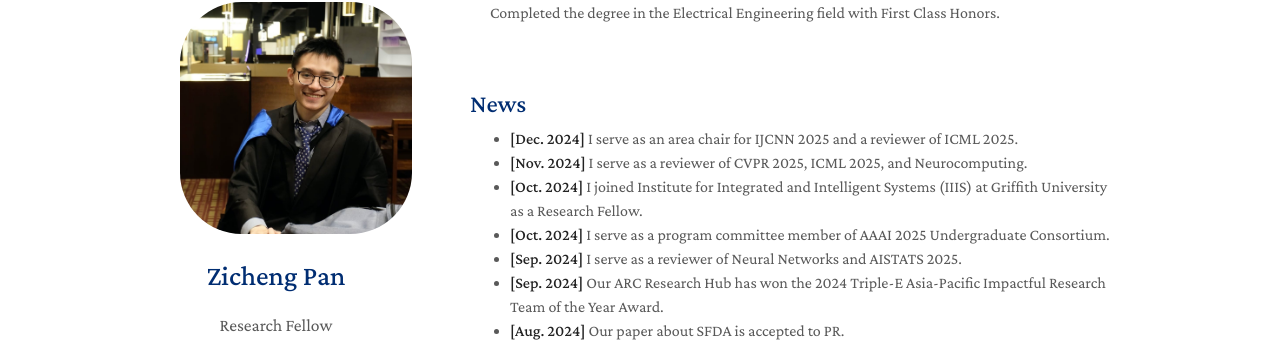
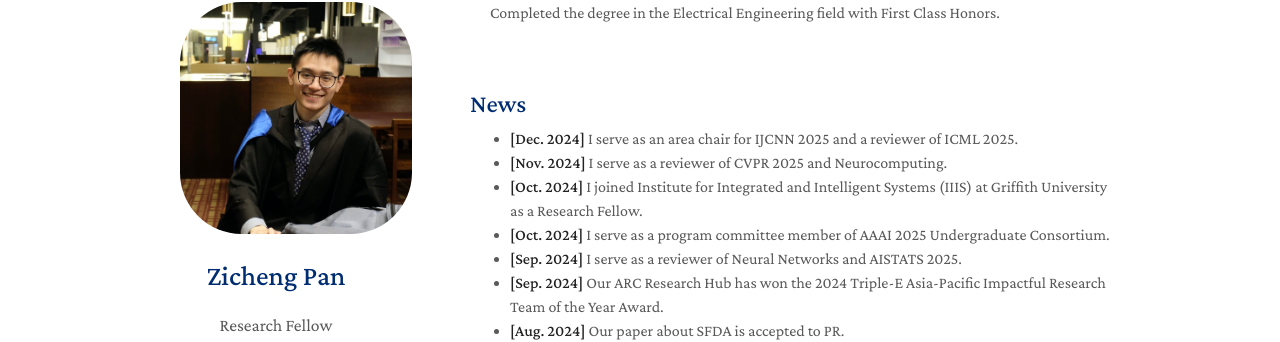
Before and after one commit to zichengpan/zichengpan.github.io, a Jekyll site: the page built from index.md, in a window 1280 px wide and 900 px high, scrolled down 545 px. Shown: the part 106-448 px from the top of the window. Built offline with Jekyll 4.4.1, drawn with Linux system fonts in a browser that asks for light colours; a style sheet for code colours, icons or effects is not loaded.

Commit message:
10.15-2024finalboardcast

```diff
--- a/_includes/news.md
+++ b/_includes/news.md
@@ -4,7 +4,7 @@
 
 <ul>
 <li><strong>[Dec. 2024]</strong> I serve as an area chair for IJCNN 2025 and a reviewer of ICML 2025.</li>
-<li><strong>[Nov. 2024]</strong> I serve as a reviewer of CVPR 2025, ICML 2025, and Neurocomputing.</li>
+<li><strong>[Nov. 2024]</strong> I serve as a reviewer of CVPR 2025 and Neurocomputing.</li>
 <li><strong>[Oct. 2024]</strong> I joined Institute for Integrated and Intelligent Systems (IIIS) at Griffith University as a Research Fellow.</li>
 <li><strong>[Oct. 2024]</strong> I serve as a program committee member of AAAI 2025 Undergraduate Consortium.</li>
 <li><strong>[Sep. 2024]</strong> I serve as a reviewer of Neural Networks and AISTATS 2025.</li>
```
